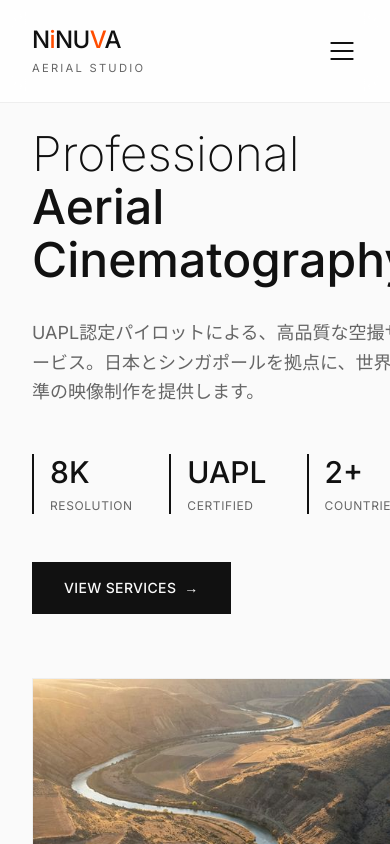
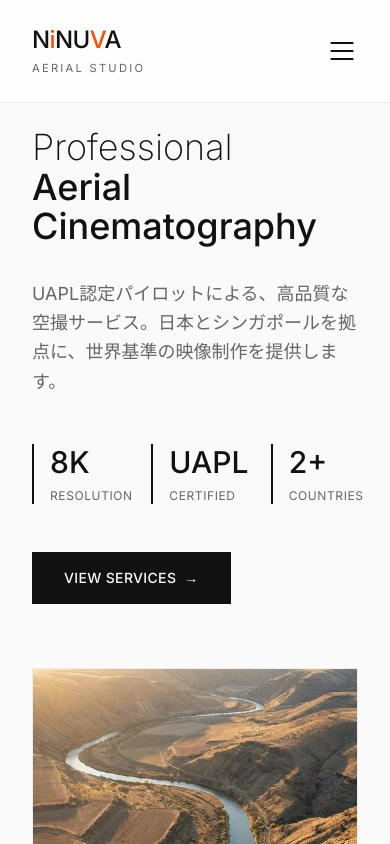
Before and after one commit to masahito-prog/NiNUVA-Aerial-Studio, a Next.js app: page / in a window 390 px wide. Shown: the top 844 px of the page. Built offline with nearby package versions, Linux system fonts and the light colour scheme.

Commit message:
Fix hero section text overflow on mobile: reduce font size and enable word break

```diff
--- a/src/components/sections/Hero.tsx
+++ b/src/components/sections/Hero.tsx
@@ -11,9 +11,9 @@ export default function Hero() {
                 <div className="grid lg:grid-cols-[1.2fr_1fr] gap-16 lg:gap-32 items-center">
                     {/* Left: Content */}
                     <div className="animate-fade-in">
-                        <h1 className="text-5xl md:text-6xl lg:text-7xl font-light leading-[1.1] mb-8 text-ink">
-                            Professional<br />
-                            <span className="font-medium">Aerial Cinematography</span>
+                        <h1 className="text-4xl sm:text-5xl md:text-6xl lg:text-7xl font-light leading-[1.1] mb-8 text-ink break-words">
+                            Professional<br className="hidden sm:block" />
+                            <span className="font-medium block sm:inline">Aerial Cinematography</span>
                         </h1>
 
                         <p className="text-lg md:text-xl text-gray-medium mb-12 max-w-xl leading-relaxed">
```
